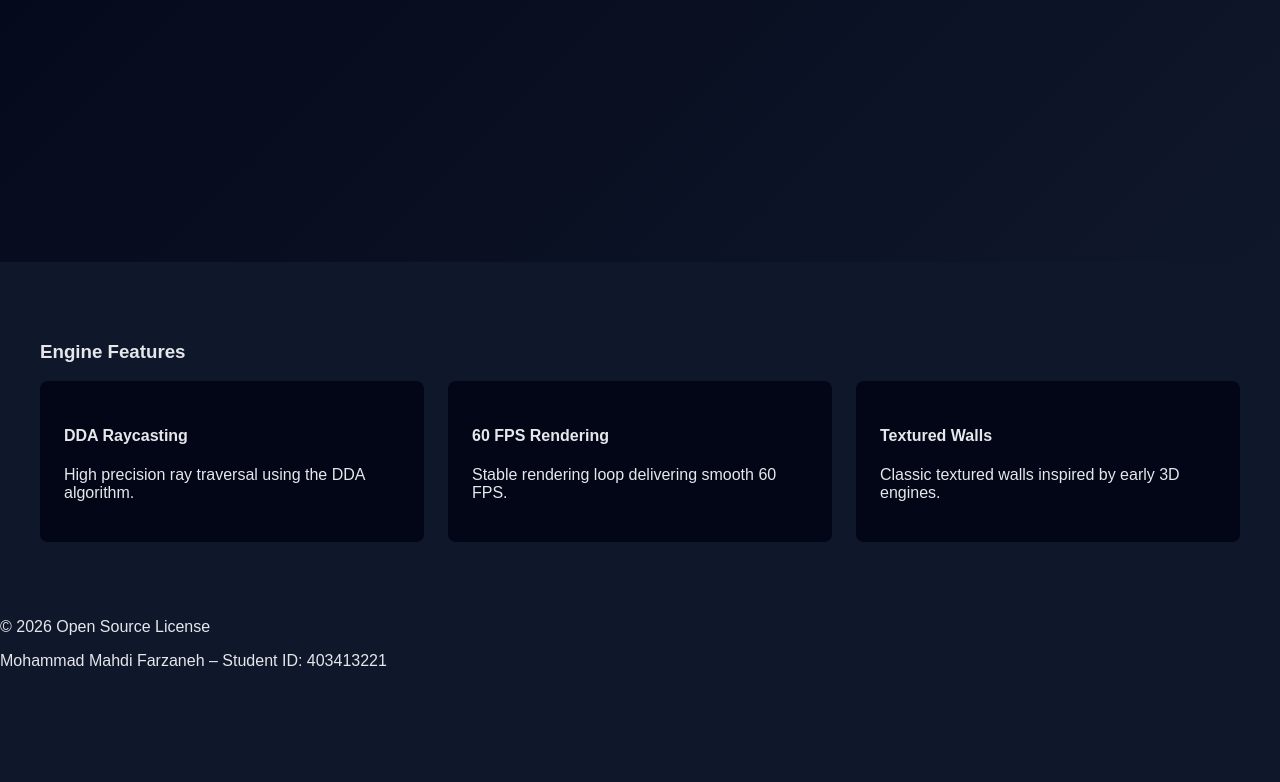
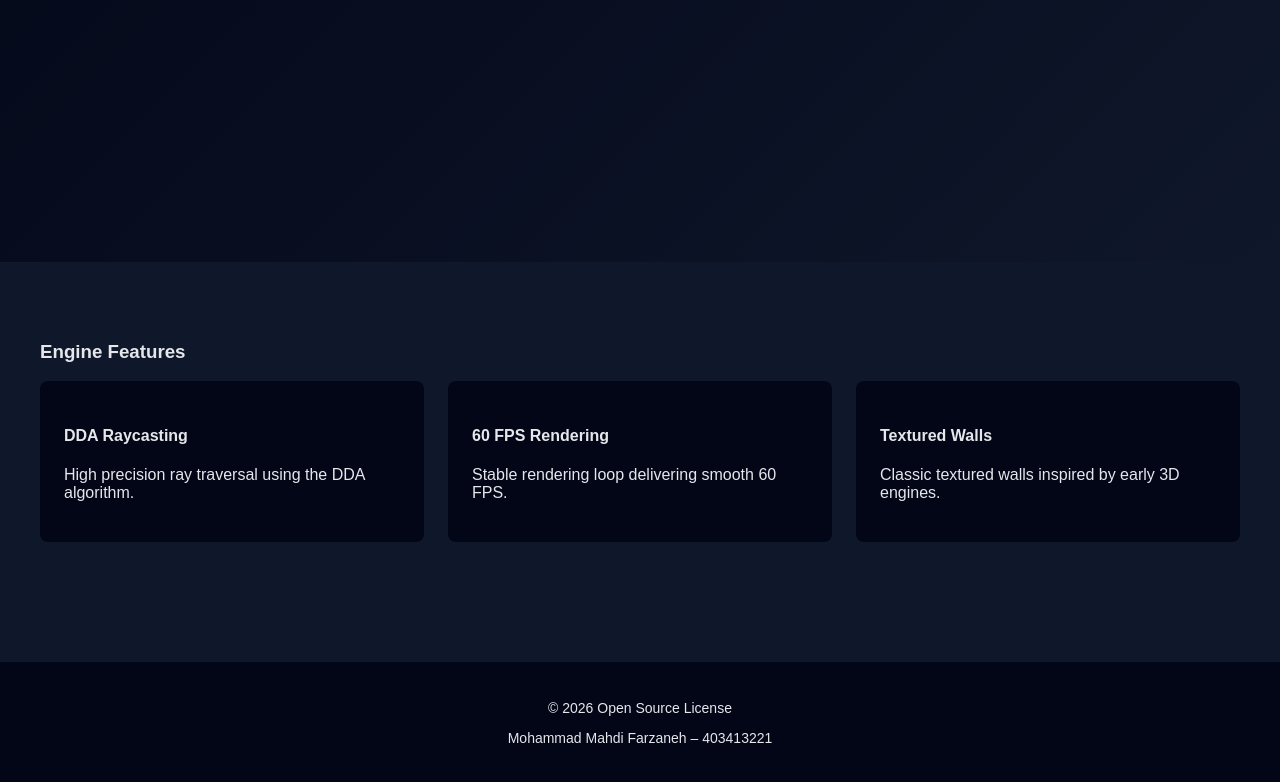
Before and after one commit to MmdMehti/My_Raycaster_Launch, a plain HTML site: page docs/index.html in a window 1280 px wide. Shown: the part 558-1340 px from the top of the page. Before the commit the page ends 1244 px from the top, so only its background shows below. Drawn offline with Linux system fonts and the light colour scheme.

Commit message:
Everything fixed

```diff
--- a/docs/index.html
+++ b/docs/index.html
@@ -52,5 +52,5 @@
 
 <footer class="footer">
     <p>© 2026 Open Source License</p>
-    <p>Mohammad Mahdi Farzaneh – Student ID: 403413221</p>
+    <p>Mohammad Mahdi Farzaneh – 403413221</p>
 </footer>
--- a/docs/style.css
+++ b/docs/style.css
@@ -106,3 +106,12 @@ body {
     transform: scale(1.05);
     opacity: 0.8;
 }
+
+.footer {
+    background-color: #020617;
+    text-align: center;
+    padding: 24px;
+    margin-top: 60px;
+    font-size: 14px;
+    color: var(--text-color);
+}
```
Also changed, not shown: docs/devlog.html (line endings or trailing spaces), docs/gallery.html (line endings or trailing spaces).
